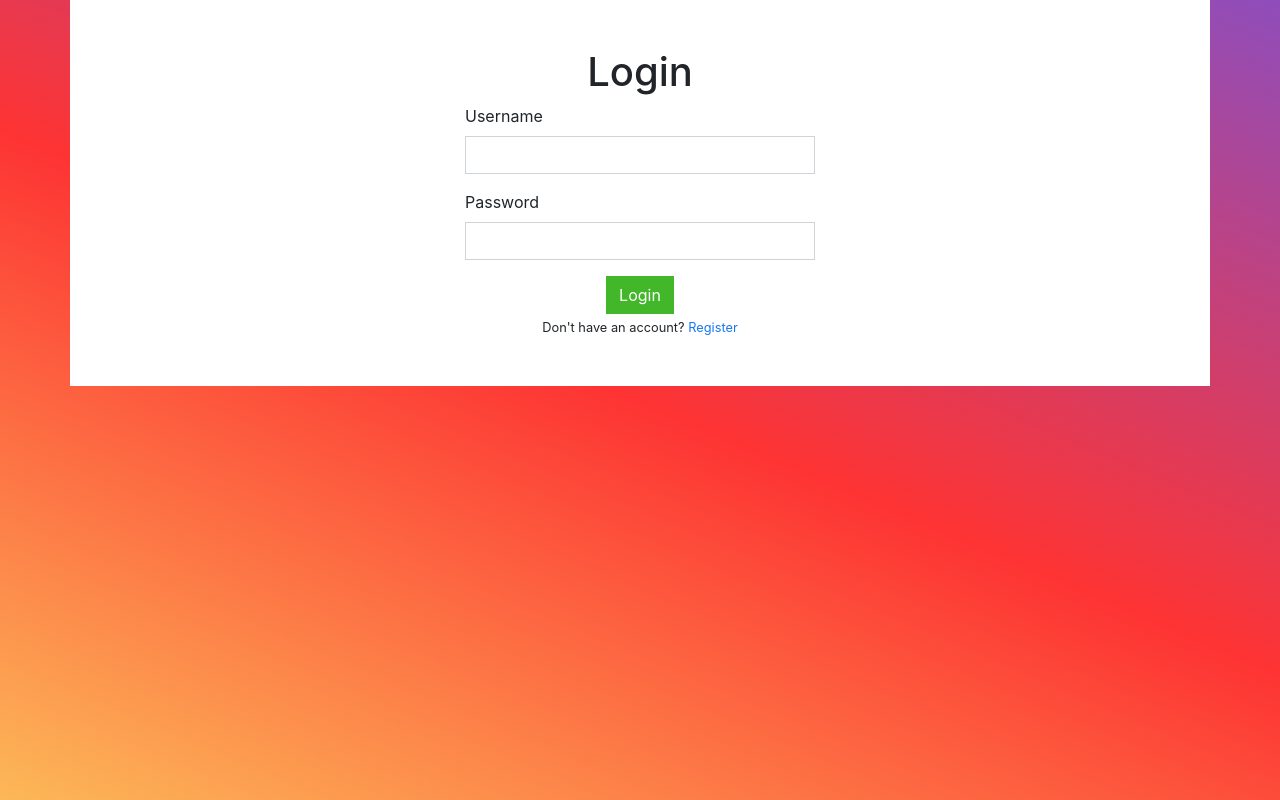
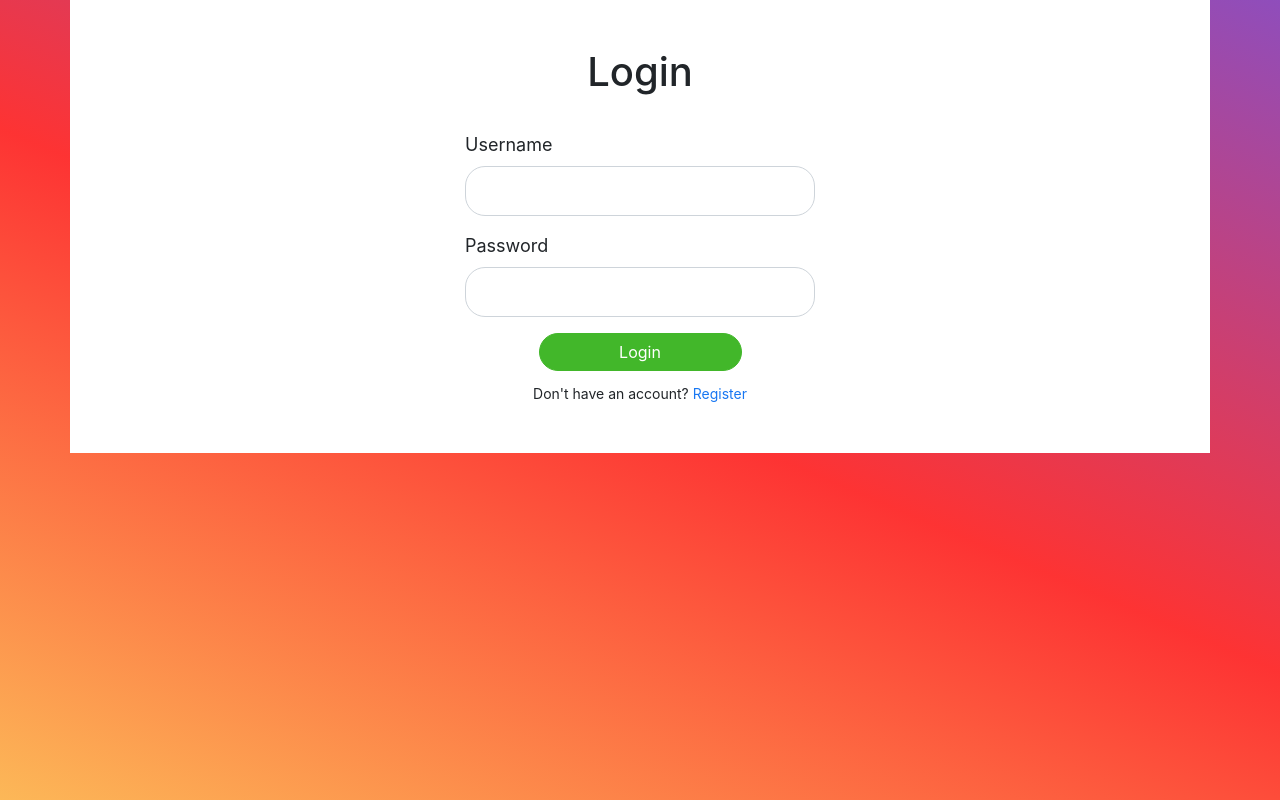
Before and after one commit to davidkhanpk/graphql-chat, a React (Create React App) app in the folder client/: page /login in a window 1280 px wide. Built offline with nearby package versions, Linux system fonts and the light colour scheme.

Commit message:
style login form

```diff
--- a/client/src/App.scss
+++ b/client/src/App.scss
@@ -33,6 +33,27 @@ body {
   height: 59px;
 }
 
-// .main-nav-bar {
-//   height: 100%;
-// }
+.login-form {
+  margin-top: 35px;
+}
+
+.login-form input {
+  font-size: 18px;
+  padding: 0 20px;
+  border-radius: 20px;
+  height: 50px;
+}
+
+.login-button button {
+  border-radius: 30px;
+  width: 203px;
+  margin-bottom: 10px;
+}
+
+.login-button small {
+  font-size: 14px;
+}
+
+.login-form label {
+  font-size: 18px;
+}
--- a/client/src/pages/Login.js
+++ b/client/src/pages/Login.js
@@ -41,7 +41,7 @@ export default function Register(props) {
     <Row className="bg-white py-5 justify-content-center">
       <Col sm={8} md={6} lg={4}>
         <h1 className="text-center">Login</h1>
-        <Form onSubmit={submitLoginForm}>
+        <Form className="login-form" onSubmit={submitLoginForm}>
           <Form.Group>
             <Form.Label className={errors.username && 'text-danger'}>
               {errors.username ?? 'Username'}
@@ -68,7 +68,7 @@ export default function Register(props) {
               }
             />
           </Form.Group>
-          <div className="text-center">
+          <div className="login-button text-center">
             <Button variant="success" type="submit" disabled={loading}>
               {loading ? 'loading..' : 'Login'}
             </Button>
```
